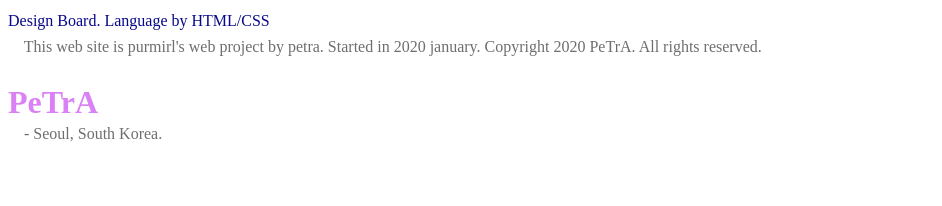
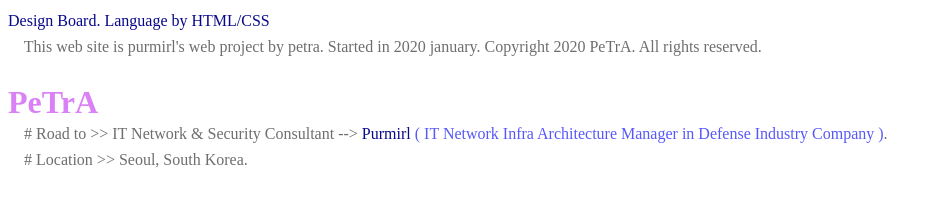
Before and after one commit to purmirl/backup, a plain HTML site: page index.html in a window 1280 px wide. Shown: the whole page, without its empty margins (0-942 px from the left). Drawn offline with Linux system fonts and the light colour scheme.

Commit message:
no comment

```diff
--- a/index.html
+++ b/index.html
@@ -34,9 +34,15 @@
 		<h1> PeTrA </h1>
 			<p>
 				<font color=#6E6E6E>
-				&nbsp &nbsp - Seoul, South Korea.
+				&nbsp &nbsp # Road to >> IT Network & Security Consultant --> <font color=#08088A>Purmirl</font> <font color=#5858FA>( IT Network Infra Architecture Manager in Defense Industry Company )</font>.
 				</font>
 			</p>
+			<p>
+				<font color=#6E6E6E>
+				&nbsp &nbsp # Location >> Seoul, South Korea.
+				</font>
+			</p>
+
 
 
 			<!--
```
